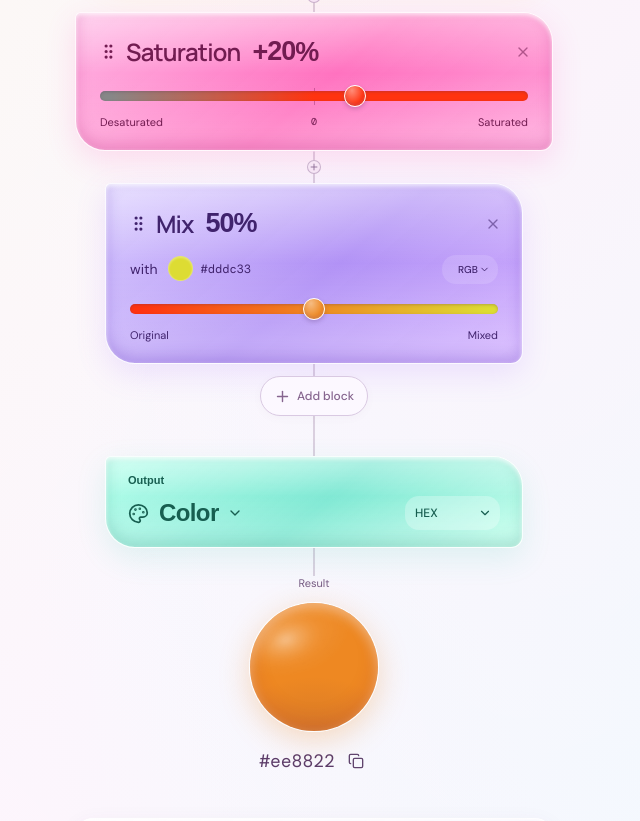
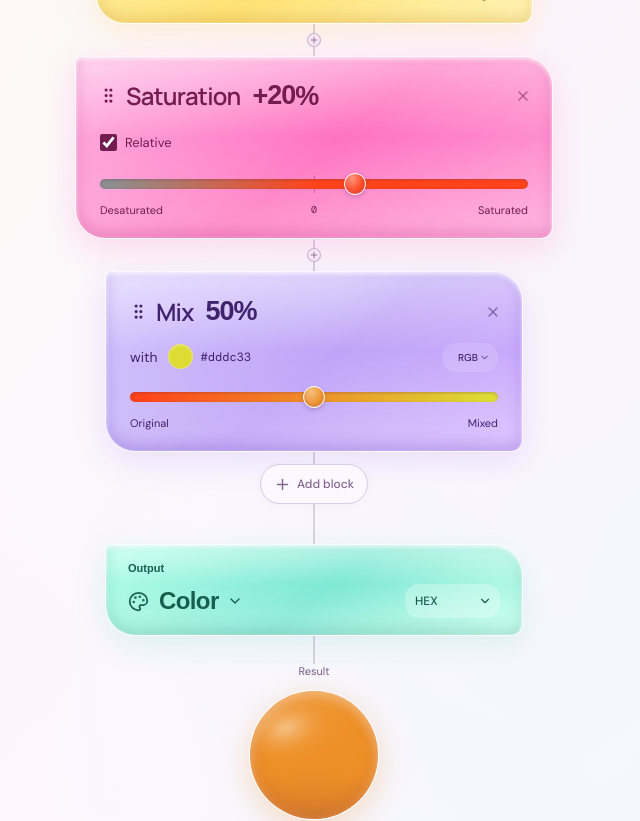
Before and after one commit to omgovich/colord-website, a Next.js app: page / in a window 1280 px wide. Shown: the part 700-1521 px from the top of the page, without its empty margins (301-941 px from the left). Built offline with nearby package versions, Linux system fonts and the light colour scheme.

Commit message:
Upgrade colord to 2.13 and add relative adjustment controls

```diff
--- a/app/globals.css
+++ b/app/globals.css
@@ -734,6 +734,22 @@ svg {
   justify-content: center;
   position: relative;
 }
+.relative-toggle {
+  display: flex;
+  align-items: center;
+  gap: 8px;
+  align-self: flex-start;
+  min-height: 32px;
+  font-size: 13px;
+  cursor: pointer;
+}
+.relative-toggle input {
+  width: 17px;
+  height: 17px;
+  margin: 0;
+  accent-color: var(--material-ink);
+  cursor: pointer;
+}
 .operation-card {
   scroll-margin-block: 24px;
   width: 100%;
--- a/components/playground.tsx
+++ b/components/playground.tsx
@@ -61,6 +61,7 @@ import { OutputBlock, ResultView } from "./output-block";
 import {
   DEFAULT_OUTPUT,
   DEFAULT_STEPS,
+  DEFAULT_INPUT,
   OPERATION_META,
   OUTPUT_META,
   createStep,
@@ -442,8 +443,9 @@ function AmountSlider({
         kind: step.kind,
         color: step.color,
         space: step.space,
+        relative: step.relative,
       }),
-    [before, step.kind, step.color, step.space],
+    [before, step.kind, step.color, step.space, step.relative],
   );
   const thumbColor = runChain(before, [step]).toHex();
   return (
@@ -549,6 +551,16 @@ function StepCard({
             <X size={16} />
           </button>
         </div>
+        {(step.kind === "lightness" || step.kind === "saturation") && (
+          <label className="relative-toggle">
+            <input
+              type="checkbox"
+              checked={step.relative ?? true}
+              onChange={(event) => onUpdate({ relative: event.target.checked })}
+            />
+            Relative
+          </label>
+        )}
         {step.kind === "mix" && (
           <div className="mix-parameters">
             <ParameterColor
@@ -667,8 +679,8 @@ const collisionDetection: CollisionDetection = (args) => {
 };
 
 export default function Playground() {
-  const [input, setInput] = useState("#ff5c7a"),
-    [draft, setDraft] = useState("#ff5c7a");
+  const [input, setInput] = useState(DEFAULT_INPUT),
+    [draft, setDraft] = useState(DEFAULT_INPUT);
   const [steps, setSteps] = useState<Step[]>(DEFAULT_STEPS),
     [output, setOutput] = useState<OutputSettings>(DEFAULT_OUTPUT);
   const [dragKind, setDragKind] = useState<OperationKind | null>(null),
--- a/lib/color-engine.ts
+++ b/lib/color-engine.ts
@@ -64,6 +64,7 @@ export interface Step {
   value: number;
   color: string;
   space: MixingSpace;
+  relative?: boolean;
 }
 export interface OutputSettings {
   kind: OutputKind;
@@ -215,6 +216,7 @@ export function createStep(kind: OperationKind): Step {
     space: "lab",
   };
 }
+export const DEFAULT_INPUT = "#ff6880";
 export const DEFAULT_STEPS: Step[] = [
   { id: "hue-1", kind: "hue", value: 20, color: "#7955f6", space: "lab" },
   {
@@ -287,12 +289,14 @@ export function runChain(input: string | Colord, steps: Step[]): Colord {
       switch (step.kind) {
         case "lightness":
           return value < 0
-            ? color.darken(-value / 100)
-            : color.lighten(value / 100);
+            ? color.darken(-value / 100, { relative: step.relative ?? true })
+            : color.lighten(value / 100, { relative: step.relative ?? true });
         case "saturation":
           return value < 0
-            ? color.desaturate(-value / 100)
-            : color.saturate(value / 100);
+            ? color.desaturate(-value / 100, {
+                relative: step.relative ?? true,
+              })
+            : color.saturate(value / 100, { relative: step.relative ?? true });
         case "hue":
           return color.rotate(value);
         case "mix":
@@ -316,7 +320,7 @@ export function runChain(input: string | Colord, steps: Step[]): Colord {
 /** Sample every selectable value, including clamped plateaus and LAB mixing. */
 export function getOperationGradient(
   input: string | Colord,
-  operation: Pick<Step, "kind" | "color" | "space">,
+  operation: Pick<Step, "kind" | "color" | "space" | "relative">,
 ): string {
   const { min, max, step } = OPERATION_META[operation.kind];
   const intervals = Math.max(1, (max - min) / (step || 1));
@@ -478,9 +482,9 @@ function stepCode(step: Step): string {
   const value = amount(step);
   switch (step.kind) {
     case "lightness":
-      return `.${value < 0 ? "darken" : "lighten"}(${numeric(Math.abs(value) / 100)})`;
+      return `.${value < 0 ? "darken" : "lighten"}(${numeric(Math.abs(value) / 100)}, { relative: ${step.relative ?? true} })`;
     case "saturation":
-      return `.${value < 0 ? "desaturate" : "saturate"}(${numeric(Math.abs(value) / 100)})`;
+      return `.${value < 0 ? "desaturate" : "saturate"}(${numeric(Math.abs(value) / 100)}, { relative: ${step.relative ?? true} })`;
     case "hue":
       return `.rotate(${numeric(value)})`;
     case "mix":
--- a/package.json
+++ b/package.json
@@ -17,7 +17,7 @@
     "@fontsource-variable/manrope": "^5.2.0",
     "@fontsource/dm-mono": "^5.2.0",
     "@fontsource/dm-sans": "^5.3.0",
-    "colord": "2.12.0",
+    "colord": "2.13.0",
     "lucide-react": "^0.468.0",
     "motion": "^14.12.0",
     "next": "16.4.6",
```
Also changed, not shown: 2 other files (tests, documents, lock files or other folders).
